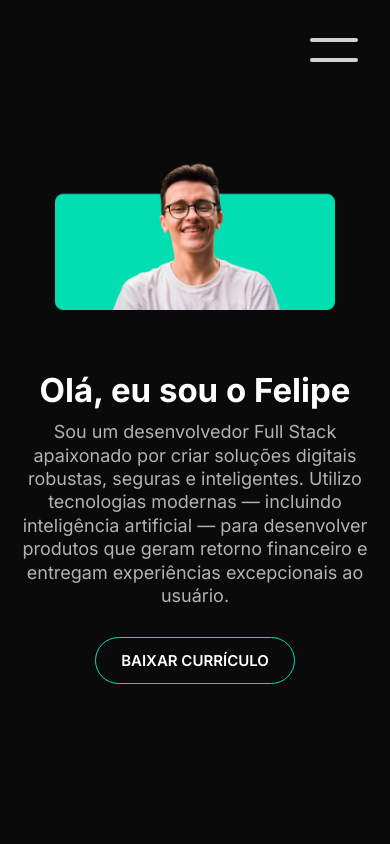
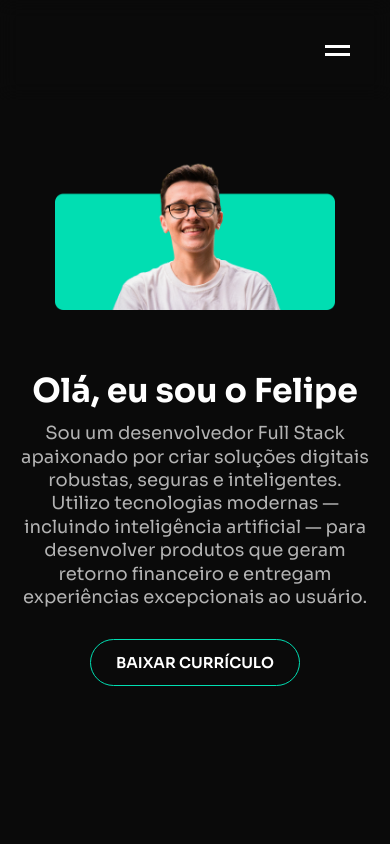
Before and after one commit to Tiodevs/Web_Portifolio, a Next.js app: page /home in a window 390 px wide. Shown: the top 844 px of the page. Built offline with nearby package versions, Linux system fonts and the light colour scheme.

Commit message:
Adicionando gsap

```diff
--- a/src/app/components/Menu.module.scss
+++ b/src/app/components/Menu.module.scss
@@ -2,11 +2,10 @@
     width: 100%;
     height: 100px;
     background: rgba(10, 10, 10, 0.5);
-
     backdrop-filter: blur(10px);
     display: flex;
     align-items: center;
-    justify-content: space-between;
+    justify-content: center;
     padding: 0 2rem;
     position: fixed;
     top: 0;
@@ -16,19 +15,16 @@
 }
 
 .logo {
-    font-size: 2.2rem;
-    font-family: var(--font-sora), sans-serif;
-    font-weight: 900;
-    color: #d1d1d1;
-    letter-spacing: 2px;
-    display: block;
-
+    width: 50px;
+    height: 50px;
+    background: #fff;
+    border-radius: 50%;
 }
 
 .menuDesktop {
-    display: none;
+    display: flex;
+    gap: 2rem;
 }
-
 
 .menuItem {
     color: #fff;
@@ -38,9 +34,11 @@
     transition: color 0.2s;
     padding: 7px 18px;
     border-radius: 8px;
+
     &:hover {
         color: #d1d1d1;
     }
+
     &.active {
         background-color: var(--preto2);
         border: 2px solid var(--cinza2);
@@ -48,90 +46,59 @@
 }
 
 .menuButton {
-    display: flex;
+    display: none;
     background: none;
     border: none;
-    flex-direction: column;
-    gap: 8px;
     cursor: pointer;
-    z-index: 110;
-
-    &.open {
-        .hamburger:nth-child(1) {
-            transform: rotate(45deg) translate(7px, 7px);
-        }
-        .hamburger:nth-child(2) {
-            transform: rotate(-45deg) translate(7px, -7px);
-        }
-    }
+    padding: 0.5rem;
 }
 
 .hamburger {
-    width: 48px;
-    height: 4px;
-    background: #d1d1d1;
-    border-radius: 2px;
-    margin: 4px 0;
     display: block;
-    transition: transform 0.3s;
+    width: 25px;
+    height: 3px;
+    background: #fff;
+    margin: 5px 0;
+    transition: 0.3s;
+}
+
+.menuMobile {
+    display: none;
+}
+
+@media (max-width: 768px) {
+    .menuDesktop {
+        display: none;
+    }
+
+    .menuButton {
+        display: block;
+    }
+
+    .nav{
+        justify-content: end ;
     }
 
     .menuMobile {
         display: flex;
         flex-direction: column;
-    align-items: center;
-    justify-content: center;
-    position: fixed;
-    top: 0;
+        position: absolute;
+        top: 100px;
         left: 0;
-    width: 100vw;
-    height: 100vh;
-    background: #0a0a0a;
-    z-index: 99;
-    gap: 2.5rem;
-    animation: fadeIn 0.3s;
+        right: 0;
+        background: rgba(10, 10, 10, 0.5);
+    backdrop-filter: blur(10px);
+        padding: 1rem;
+        gap: 1rem;
     }
 
-@keyframes fadeIn {
-    from { opacity: 0; }
-    to { opacity: 1; }
+    .menuButton.open {
+        .hamburger:first-child {
+            transform: rotate(45deg) translate(7px, 0px);
         }
 
-.menuMobile .menuItem {
-    font-size: 2rem;
-    color: #fff;
-    font-weight: 700;
-    text-align: center;
-}
-
-@media (min-width: 900px) {
-    .menuDesktop {
-        display: flex;
-        gap: 1rem;
-        width: 100%;
-        justify-content: center;
-        align-items: center;
-    }
-
-    .menuButton {
-        display: none;
-    }
-
-    .menuMobile{
-        position: absolute;
-        top: 70px;
-        right: 0;
-        background: #111;
-        width: 100vw;
-        display: none;
-        flex-direction: column;
-        align-items: flex-end;
-        padding: 1.5rem 2rem;
-        gap: 1.5rem;
-        z-index: 9;
-    }
-
-    .logo{
-        display: none;
+        .hamburger:last-child {
+            transform: rotate(-45deg) translate(5px, 0px);
         }
     }
+}
--- a/src/app/components/Menu.tsx
+++ b/src/app/components/Menu.tsx
@@ -2,14 +2,15 @@
 
 import { useEffect, useRef, useState } from 'react';
 import Link from 'next/link';
+import styles from './Menu.module.scss';
 import gsap from 'gsap';
-import styles from './Menu.module.scss';
 import { usePathname } from 'next/navigation';
 
-const Menu = () => {
+export function Menu() {
     const [isOpen, setIsOpen] = useState(false);
     const menuRef = useRef<HTMLDivElement>(null);
     const pathname = usePathname();
+
     const menuItems = [
         { name: 'Home', path: '/home' },
         { name: 'Projetos', path: '/projetos' },
@@ -17,20 +18,17 @@ const Menu = () => {
     ];
 
     useEffect(() => {
-        if (menuRef.current) {
-            gsap.from(menuRef.current.children, {
-                y: -20,
-                opacity: 0,
-                duration: 0.5,
-                stagger: 0.1,
-                ease: 'power2.out',
-            });
-        }
+        // Animação simples: menu desliza de cima para baixo
+        gsap.from(menuRef.current, {
+            y: -50,
+            opacity: 0,
+            duration: 1,
+            ease: "power2.out"
+        });
     }, []);
 
     return (
-        <nav className={styles.nav}>
-            <span className={styles.logo}></span>
+        <nav ref={menuRef} className={styles.nav}>
             <div className={styles.menuDesktop}>
                 {menuItems.map((item) => (
                     <Link
@@ -69,6 +67,4 @@ const Menu = () => {
             )}
         </nav>
     );
-};
-
-export default Menu;
+}
--- a/src/app/home/page.module.css
+++ b/src/app/home/page.module.css
@@ -26,6 +26,15 @@
   gap: 20px;
   margin-top: 60px;
 
+  .image {
+    width: 100%;
+    height: 100%;
+    object-fit: cover;
+    display: flex;
+    align-items: center;
+    justify-content: center;
+  }
+
   .buttonheader {
     color: var(--branco);
     text-transform: uppercase;
@@ -39,6 +48,31 @@
     font-weight: 600;
     transition: all 0.3s ease;
     margin-top: 20px;
+
+    position: relative;
+    overflow: hidden;
+    display: inline-block;
+    width: auto;
+    min-width: 200px;
+  }
+
+  .buttonText1 {
+    display: inline-block;
+    transform-style: preserve-3d;
+    transform-origin: center 70%;
+    width: 100%;
+    position: relative;
+  }
+
+  .buttonText2 {
+    display: inline-block;
+    transform-style: preserve-3d;
+    transform-origin: center 70%;
+    width: 100%;
+    text-align: center;
+    position: absolute;
+    top: 0;
+    left: 0;
   }
 
   .buttonheader:hover {
--- a/src/app/home/page.tsx
+++ b/src/app/home/page.tsx
@@ -1,3 +1,5 @@
+'use client';
+
 import Link from "next/link";
 import styles from "./page.module.css";
 import Image from "next/image";
@@ -7,10 +9,272 @@ import { ExperienciaItem } from '../components/ExperienciaItem';
 import { Contato } from '../components/Contato';
 import { CertificadoItem } from '../components/CertificadoItem';
 
+import { useEffect, useRef, useState } from 'react';
+import gsap from 'gsap';
+
+// Função para renderizar texto circular
+function CircularText({
+  text,
+  radius = 18,
+  rotate = 0,
+  fontSize = 10,
+  color = 'var(--main)'
+}: {
+  text: string,
+  radius?: number,
+  rotate?: number,
+  fontSize?: number,
+  color?: string
+}) {
+  const chars = text.split('');
+  const degreeStep = 360 / chars.length;
+  const offsetAngle = -30 - ((chars.length / 2) * degreeStep);
+
+  return (
+    <div
+      style={{
+        position: 'absolute',
+        width: `${radius * 1}px`,
+        height: `${radius * 1}px`,
+        left: '50%',
+        top: '50%',
+        pointerEvents: 'none',
+        transform: `translate(-50%, -50%) rotate(${rotate + offsetAngle}deg)`,
+        zIndex: 1,
+      }}
+    >
+      {chars.map((char: string, i: number) => (
+        <span
+          key={i}
+          style={{
+            position: 'absolute',
+            left: '50%',
+            top: '50%',
+            transform: `rotate(${i * degreeStep}deg) translate(${radius}px) rotate(-260deg)`,
+            transformOrigin: '0 0',
+            fontSize: `${fontSize}px`,
+            color: color,
+            fontWeight: 'bold',
+            letterSpacing: '1px',
+            textTransform: 'uppercase',
+            userSelect: 'none',
+            fontFamily: 'inherit',
+          }}
+        >
+          {char}
+        </span>
+      ))}
+    </div>
+  );
+}
+
 export default function Home() {
+  const headerRef = useRef<HTMLDivElement>(null);
+  const imageRef = useRef<HTMLDivElement>(null);
+  const titleRef = useRef<HTMLHeadingElement>(null);
+  const textRef = useRef<HTMLParagraphElement>(null);
+  const buttonRef = useRef<HTMLAnchorElement>(null);
+  const buttonTextRef = useRef<HTMLSpanElement>(null);
+  const buttonTextRef2 = useRef<HTMLSpanElement>(null);
+  const cursorRef = useRef<HTMLDivElement>(null);
+  const [showCircleText, setShowCircleText] = useState(false);
+  const [circleTextRotation, setCircleTextRotation] = useState(0);
+  const circleTextInterval = useRef<NodeJS.Timeout | null>(null);
+  const [showCustomCursor, setShowCustomCursor] = useState(true);
+
+  useEffect(() => {
+    const tl = gsap.timeline();
+
+    tl.from(headerRef.current, {
+      y: 30,
+      opacity: 0,
+      duration: 0.3,
+      ease: "power2.out"
+    })
+    .from(imageRef.current, {
+      y: 30,
+      opacity: 0,
+      duration: 0.8,
+      ease: "power2.out"
+    }, "-=0.5")
+    .from(titleRef.current, {
+      y: 30,
+      opacity: 0,
+      duration: 0.8,
+      ease: "power2.out"
+    }, "-=0.5")
+    .from(textRef.current, {
+      y: 30,
+      opacity: 0,
+      duration: 0.8,
+      ease: "power2.out"
+    }, "-=0.5")
+    .from(buttonRef.current, {
+      y: 30,
+      opacity: 0,
+      duration: 0.8,
+      ease: "power2.out",
+      clearProps: "all"
+    }, "-=0.9");
+
+    // Configuração inicial do texto de substituição
+    if (buttonTextRef2.current) {
+      gsap.set(buttonTextRef2.current, {
+        y: '100%',
+        rotationX: -90,
+        position: 'absolute',
+        top: 0,
+        left: 0,
+        width: '100%',
+        opacity: 1,
+        pointerEvents: 'none'
+      });
+    }
+
+    // Adiciona a animação de hover
+    if (buttonRef.current && buttonTextRef.current && buttonTextRef2.current) {
+      const buttonTl = gsap.timeline({ paused: true });
+
+      buttonTl.to(buttonTextRef.current, {
+        duration: 0.5,
+        y: '-100%',
+        rotationX: 90,
+        ease: 'power2.inOut'
+      })
+      .to(buttonTextRef2.current, {
+        duration: 0.5,
+        y: '0%',
+        rotationX: 0,
+        ease: 'power2.inOut'
+      }, '<');
+
+      buttonRef.current.addEventListener('mouseenter', () => {
+        buttonTl.play();
+      });
+
+      buttonRef.current.addEventListener('mouseleave', () => {
+        buttonTl.reverse();
+      });
+    }
+
+    // Detecta touch ou tela pequena
+    const isTouch = 'ontouchstart' in window || navigator.maxTouchPoints > 0;
+    const isSmallScreen = window.innerWidth < 768;
+    if (isTouch || isSmallScreen) {
+      setShowCustomCursor(false);
+      document.body.style.cursor = 'auto';
+      return;
+    }
+    setShowCustomCursor(true);
+
+    // Cursor personalizado
+    const cursor = cursorRef.current;
+    if (cursor) {
+      document.body.style.cursor = 'none';
+
+      const style = document.createElement('style');
+      style.textContent = `
+        a, button, [role="button"], input, select, textarea {
+          cursor: none !important;
+        }
+        * {
+          cursor: none !important;
+        }
+      `;
+      document.head.appendChild(style);
+
+      const moveCursor = (e: MouseEvent) => {
+        gsap.to(cursor, {
+          x: e.clientX,
+          y: e.clientY,
+          duration: 0.1,
+          ease: "power2.out"
+        });
+      };
+
+      const handleMouseEnter = () => {
+        gsap.to(cursor, {
+          scale: 1.5,
+          duration: 0.3,
+          ease: "power2.out"
+        });
+        setShowCircleText(true);
+        // Inicia rotação animada
+        if (!circleTextInterval.current) {
+          circleTextInterval.current = setInterval(() => {
+            setCircleTextRotation(r => r + 2);
+          }, 15);
+        }
+      };
+
+      const handleMouseLeave = () => {
+        gsap.to(cursor, {
+          scale: 1,
+          duration: 0.3,
+          ease: "power2.out"
+        });
+        setShowCircleText(false);
+        // Para rotação
+        if (circleTextInterval.current) {
+          clearInterval(circleTextInterval.current);
+          circleTextInterval.current = null;
+        }
+        setCircleTextRotation(0);
+      };
+
+      // Adiciona os event listeners
+      window.addEventListener('mousemove', moveCursor);
+
+      // Adiciona o efeito hover em todos os elementos clicáveis
+      const clickableElements = document.querySelectorAll('a, button, [role="button"]');
+      clickableElements.forEach(element => {
+        element.addEventListener('mouseenter', handleMouseEnter);
+        element.addEventListener('mouseleave', handleMouseLeave);
+      });
+
+      // Cleanup
+      return () => {
+        window.removeEventListener('mousemove', moveCursor);
+        clickableElements.forEach(element => {
+          element.removeEventListener('mouseenter', handleMouseEnter);
+          element.removeEventListener('mouseleave', handleMouseLeave);
+        });
+        document.body.style.cursor = 'auto';
+        document.head.removeChild(style);
+        if (circleTextInterval.current) {
+          clearInterval(circleTextInterval.current);
+        }
+      };
+    }
+  }, []);
+
   return (
     <div className={styles.page}>
-      <div className={styles.header}>
+      {showCustomCursor && (
+        <div
+          ref={cursorRef}
+          style={{
+            position: 'fixed',
+            width: '30px',
+            height: '30px',
+            backgroundColor: 'var(--preto2)',
+            border: '1.5px solid var(--main)',
+            borderRadius: '50%',
+            pointerEvents: 'none',
+            zIndex: 9999,
+            transform: 'translate(-50%, -50%)',
+            left: 0,
+            top: 0,
+            transition: 'background 0.2s',
+          }}
+        >
+          {showCircleText && (
+            <CircularText text={' APERTE • AGORA •'} radius={24} fontSize={7} color={'var(--branco)'} rotate={circleTextRotation} />
+          )}
+        </div>
+      )}
+      <div className={styles.header} ref={headerRef}>
+        <div ref={imageRef} className={styles.image}>
           <Image
             src="/Me.png"
             alt="Foto do felipe o dono do portifolio"
@@ -18,12 +282,32 @@ export default function Home() {
             height={324}
             quality={100}
           />
+        </div>
         <div className={styles.text}>
-          <h1>Olá, eu sou o Felipe</h1>
-          <p>Sou um desenvolvedor Full Stack apaixonado por criar soluções digitais robustas, seguras e inteligentes. Utilizo tecnologias modernas — incluindo inteligência artificial — para desenvolver produtos que geram retorno financeiro e entregam experiências excepcionais ao usuário.</p>
+          <h1 ref={titleRef}>Olá, eu sou o Felipe</h1>
+          <p ref={textRef}>Sou um desenvolvedor Full Stack apaixonado por criar soluções digitais robustas, seguras e inteligentes. Utilizo tecnologias modernas — incluindo inteligência artificial — para desenvolver produtos que geram retorno financeiro e entregam experiências excepcionais ao usuário.</p>
 
-
-          <a className={styles.buttonheader} href="/cv25.pdf" download>Baixar currículo</a>
+          <a
+            ref={buttonRef}
+            className={styles.buttonheader}
+            href="/cv25.pdf"
+            download
+          >
+            <div style={{ position: 'relative', width: '100%', height: '100%' }}>
+              <span
+                className={styles.buttonText1}
+                ref={buttonTextRef}
+              >
+                Baixar currículo
+              </span>
+              <span
+                ref={buttonTextRef2}
+                className={styles.buttonText2}
+              >
+                Obrigado :D
+              </span>
+            </div>
+          </a>
         </div>
       </div>
 
@@ -211,8 +495,6 @@ export default function Home() {
         instagram="https://www.instagram.com/felipe.santos.pe/"
         copyright="© 2025 Felipe Santos"
       />
-
-
     </div>
   );
 }
--- a/src/app/layout.tsx
+++ b/src/app/layout.tsx
@@ -1,27 +1,16 @@
 import type { Metadata } from "next";
-import { Inter, Manrope, Sora } from "next/font/google";
+import { Manrope, Inter, Sora } from "next/font/google";
 import "./globals.css";
-import Menu from "./components/Menu"
+import { Menu } from "./components/Menu";
 import { Contato } from "./components/Contato";
 
-const sora = Sora({
-  subsets: ["latin"],
-  variable: "--font-sora",
-});
-
-const manrope = Manrope({
-  subsets: ["latin"],
-  variable: "--font-manrope",
-});
-
-const inter = Inter({
-  subsets: ["latin"],
-  variable: "--font-inter",
-});
+const manrope = Manrope({ subsets: ["latin"] });
+const inter = Inter({ subsets: ["latin"] });
+const sora = Sora({ subsets: ["latin"] });
 
 export const metadata: Metadata = {
-  title: "Portifolio 2025",
-  description: "O meu portifolio 2025",
+  title: "Felipe Santos - Desenvolvedor Full Stack",
+  description: "Portfólio de Felipe Santos, desenvolvedor Full Stack especializado em React, Node.js e desenvolvimento web moderno.",
   icons: {
     icon: '/favicon.svg',
   },
```
Lines whose indentation alone changed are shown as unchanged.
